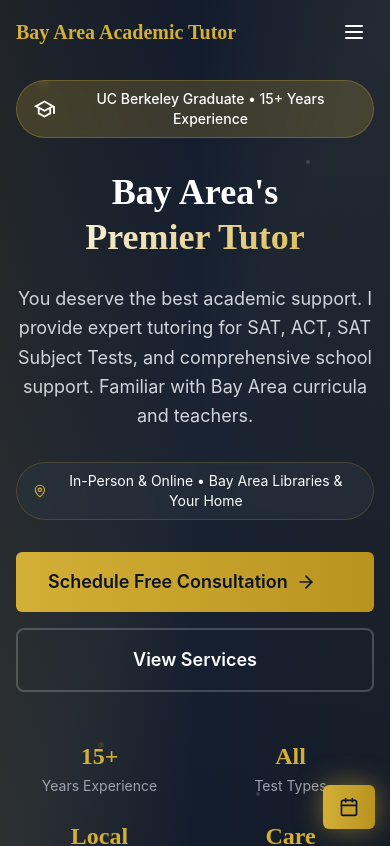
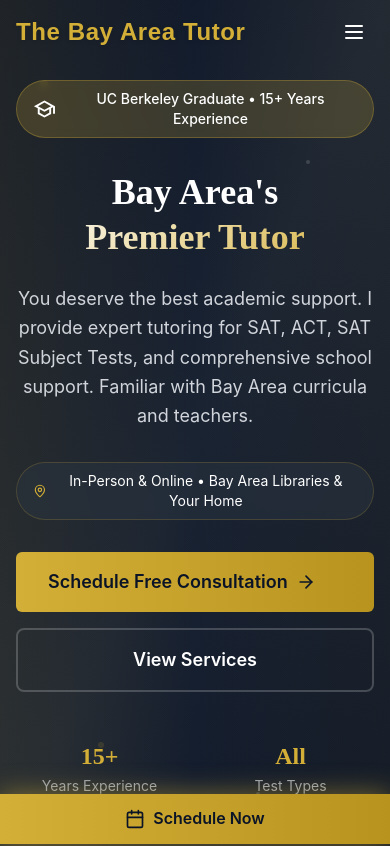
Before and after one commit to kian-m/template-web-ui, a Next.js app: page / in a window 390 px wide. Shown: the top 846 px of the page. Built offline with nearby package versions, Linux system fonts and the light colour scheme.

Commit message:
Add pricing section component

```diff
--- a/src/app/globals.css
+++ b/src/app/globals.css
@@ -5,6 +5,7 @@
 @import url('https://fonts.googleapis.com/css2?family=Playfair+Display:wght@400;500;600;700;800;900&display=swap');
 @import url('https://fonts.googleapis.com/css2?family=Inter:wght@300;400;500;600;700;800;900&display=swap');
 @import url('https://fonts.googleapis.com/css2?family=JetBrains+Mono:wght@400;500;600&display=swap');
+@import url('https://fonts.googleapis.com/css2?family=Montserrat:wght@400;600;700;800&display=swap');
 
 :root {
     --academic-navy: #0B1426;
@@ -119,6 +120,10 @@
     font-family: 'Playfair Display', serif;
 }
 
+.logo-font {
+    font-family: 'Montserrat', sans-serif;
+}
+
 @media (max-width: 768px) {
     .academic-card {
         border-radius: 8px;
@@ -129,8 +134,11 @@
     }
 
     .schedule-button {
-        bottom: 15px;
-        right: 15px;
+        left: 0;
+        right: 0;
+        bottom: 0;
+        width: 100%;
+        border-radius: 0;
     }
 }
 
--- a/src/app/page.tsx
+++ b/src/app/page.tsx
@@ -2,6 +2,7 @@
 import Hero from '@/components/Hero'
 import Services from '@/components/Services'
 import About from '@/components/About'
+import Pricing from '@/components/Pricing'
 import FAQ from '@/components/FAQ'
 import Contact from '@/components/Contact'
 import Footer from '@/components/Footer'
@@ -14,6 +15,7 @@
                 <Hero />
                 <Services />
                 <About />
+                <Pricing />
                 <FAQ />
                 <Contact />
             </main>
--- a/src/components/Contact.tsx
+++ b/src/components/Contact.tsx
@@ -134,7 +134,6 @@
                         <div className="academic-card p-8">
                             {!scheduleType && !isSubmitted && (
                                 <div className="text-center">
-                                    <h3 className="text-2xl font-bold text-white mb-6 title-font">Choose Your Next Step</h3>
                                     <p className="text-gray-300 mb-8">
                                         Start with a free consultation or schedule your first tutoring session
                                     </p>
--- a/src/components/FAQ.tsx
+++ b/src/components/FAQ.tsx
@@ -2,6 +2,7 @@
 
 import { useState } from 'react'
 import { ChevronDown, ChevronUp, HelpCircle } from 'lucide-react'
+import { siteContent } from '@/data/siteContent'
 
 // FAQ SVG Icon
 const FAQIcon = () => (
@@ -23,32 +24,10 @@
         setOpenItem(openItem === index ? null : index)
     }
 
-    const faqs: FAQItem[] = [
-        {
-            question: "How do you customize tutoring to work with my current classes?",
-            answer: "I review your current coursework, understand your teachers' methods, and align my tutoring to support what you're learning in class. You get help that directly improves your classroom performance while building stronger foundations."
-        },
-        {
-            question: "What makes your Bay Area knowledge valuable for students?",
-            answer: "I know the teachers, curricula, and academic expectations at local high schools. This means your tutoring directly supports your classroom experience. I can prepare you for specific teacher styles and help you excel in your current environment."
-        },
-        {
-            question: "Do you offer both test prep and academic tutoring?",
-            answer: "Yes. You can get comprehensive support for SAT, ACT, and SAT Subject Tests, plus ongoing help with your high school courses. I create integrated plans that improve both your test scores and classroom grades."
-        },
-        {
-            question: "Where do tutoring sessions take place?",
-            answer: "You choose what works best. I offer sessions at your home, Bay Area libraries, or online. Each location provides a professional learning environment tailored to your preferences and schedule."
-        },
-        {
-            question: "How quickly can I expect to see improvement?",
-            answer: "Most students see improvements within 4-6 weeks of consistent tutoring. Your progress depends on your starting point, goals, and commitment. I track your progress and adjust our approach to ensure steady improvement."
-        },
-        {
-            question: "What's included in the free consultation?",
-            answer: "We discuss your academic goals, review your current challenges, and I explain how I can help you succeed. You'll get a clear understanding of my approach and a preliminary learning plan with no commitment required."
-        }
-    ]
+    const faqs: FAQItem[] = siteContent.faq.items.map(item => ({
+        question: item.question,
+        answer: item.answer
+    }))
 
     return (
         <section id="faq" className="py-20 lg:py-32 bg-academic-dark-blue">
--- a/src/components/Header.tsx
+++ b/src/components/Header.tsx
@@ -41,8 +41,8 @@
                     <div className="flex items-center justify-between h-16 lg:h-20">
                         {/* Logo */}
                         <div className="flex items-center">
-                            <h1 className="text-xl lg:text-2xl font-bold text-academic-gold title-font">
-                                Bay Area Academic Tutor
+                            <h1 className="text-2xl lg:text-3xl font-extrabold text-academic-gold logo-font tracking-wide drop-shadow">
+                                The Bay Area Tutor
                             </h1>
                         </div>
 
@@ -128,10 +128,10 @@
             {/* Floating Schedule Button */}
             <button
                 onClick={handleScheduleClick}
-                className="schedule-button academic-button px-4 py-3 rounded-full flex items-center space-x-2 animate-academic-glow"
+                className="schedule-button academic-button px-4 py-3 rounded-full flex items-center justify-center space-x-2 animate-academic-glow"
             >
                 <Calendar className="w-5 h-5" />
-                <span className="hidden sm:inline font-semibold">Schedule Now</span>
+                <span className="font-semibold">Schedule Now</span>
             </button>
         </>
     )
--- /dev/null
+++ b/src/components/Pricing.tsx
@@ -0,0 +1,53 @@
+'use client'
+
+import { Calendar } from 'lucide-react'
+import { siteContent } from '@/data/siteContent'
+
+export default function Pricing() {
+    const { subheading, plans } = siteContent.pricing
+
+    const scrollToContact = () => {
+        const element = document.getElementById('contact')
+        if (element) element.scrollIntoView({ behavior: 'smooth' })
+    }
+
+    return (
+        <section id="pricing" className="py-20 lg:py-32 bg-academic-dark-blue">
+            <div className="container mx-auto px-4 sm:px-6 lg:px-8">
+                <div className="text-center mb-16">
+                    <h2 className="text-3xl sm:text-4xl lg:text-5xl font-bold mb-6 title-font">
+                        <span className="text-white">Investment in</span>
+                        <span className="block text-gradient">Your Child's Future</span>
+                    </h2>
+                    <p className="text-lg sm:text-xl text-gray-300 max-w-3xl mx-auto">
+                        {subheading}
+                    </p>
+                </div>
+
+                <div className="grid grid-cols-1 md:grid-cols-3 gap-8">
+                    {plans.map(plan => (
+                        <div key={plan.id} className="academic-card p-8 text-center academic-hover">
+                            <h3 className="text-xl font-bold text-white mb-4 title-font">{plan.name}</h3>
+                            <div className="text-4xl font-bold text-academic-gold mb-4">
+                                ${plan.price}
+                                <span className="text-lg text-gray-300">{plan.unit}</span>
+                            </div>
+                            <ul className="space-y-2 mb-6">
+                                {plan.features.map((feature, idx) => (
+                                    <li key={idx} className="text-gray-300 text-sm">{feature}</li>
+                                ))}
+                            </ul>
+                            <button
+                                onClick={scrollToContact}
+                                className="academic-button w-full px-4 py-3 font-semibold rounded-md flex items-center justify-center space-x-2"
+                            >
+                                <Calendar className="w-4 h-4" />
+                                <span>{plan.cta}</span>
+                            </button>
+                        </div>
+                    ))}
+                </div>
+            </div>
+        </section>
+    )
+}
--- a/tailwind.config.js
+++ b/tailwind.config.js
@@ -25,6 +25,7 @@
                 'title': ['Playfair Display', 'serif'],
                 'sans': ['Inter', 'system-ui', 'sans-serif'],
                 'mono': ['JetBrains Mono', 'monospace'],
+                'brand': ['Montserrat', 'sans-serif'],
             },
             animation: {
                 'fade-in': 'fadeIn 0.6s ease-in-out',
```
